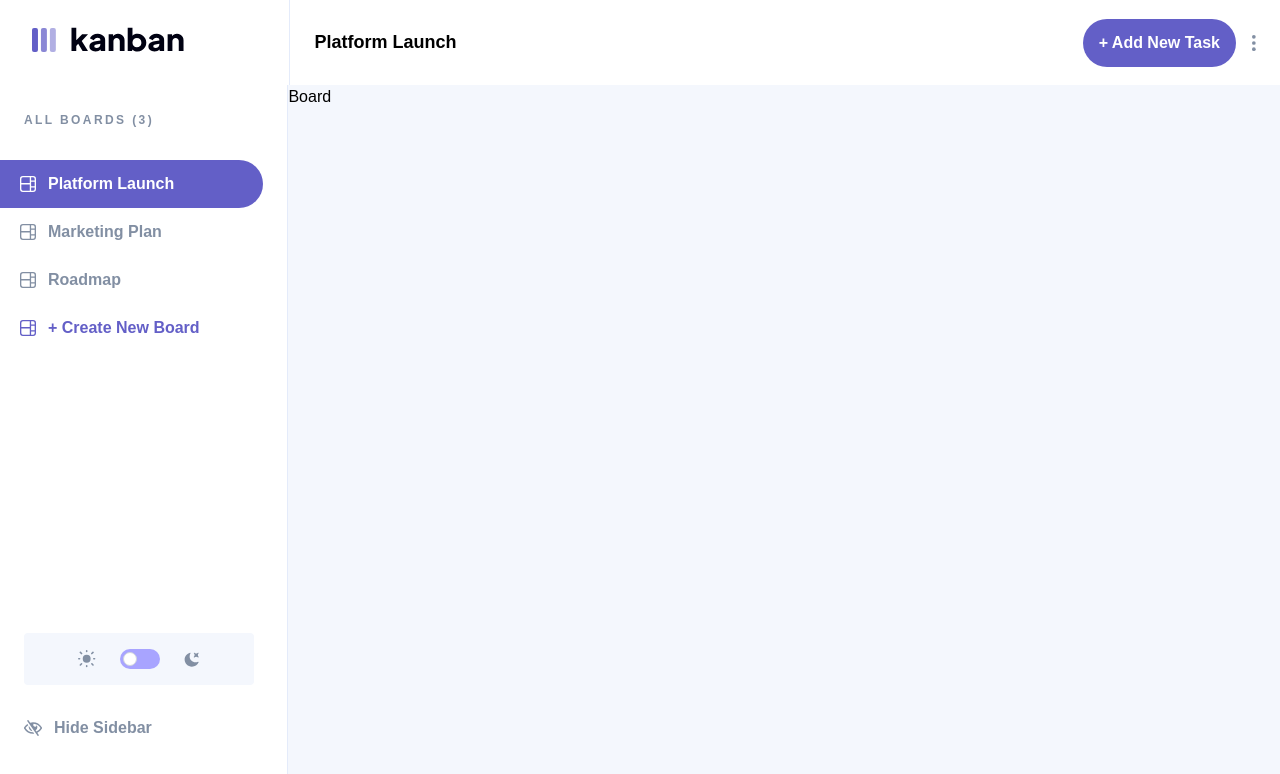
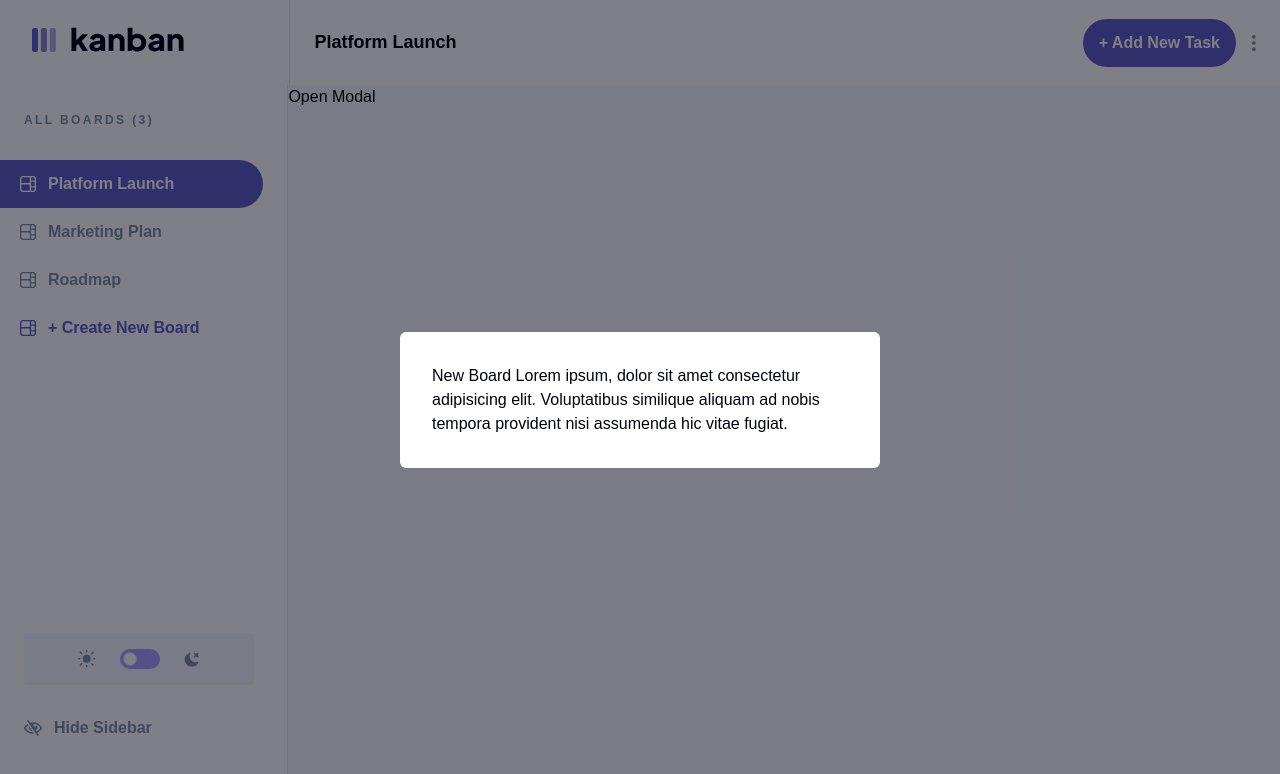
Before and after one commit to Em-codes/kanban-project-manager, a Next.js app: page / in a window 1280 px wide. Both pictures are taken after a click on the element "+ Create New Board". Shown: the top 774 px of the page. Built offline with nearby package versions, Linux system fonts and the light colour scheme.

Commit message:
Dev/UI- custom modal build-up

```diff
--- a/package.json
+++ b/package.json
@@ -13,7 +13,8 @@
     "next": "12.2.4",
     "next-themes": "^0.2.0",
     "react": "18.2.0",
-    "react-dom": "18.2.0"
+    "react-dom": "18.2.0",
+    "usehooks-ts": "^2.6.0"
   },
   "devDependencies": {
     "@types/node": "^18.7.1",
--- a/src/components/Board/Board.tsx
+++ b/src/components/Board/Board.tsx
@@ -1,4 +1,6 @@
+import Modal from "@components/Modal";
 import ShowSidebar from "./ShowSideBar";
+import { useState } from 'react'
 
 interface props {
   isSidebar: boolean,
@@ -6,11 +8,18 @@ interface props {
 }
 
 const Board = ({ isSidebar, setIsSidebar }: props): JSX.Element => {
+  const [isModal, setIsModal] = useState(false)
+
   return (
+    <>
     <div className="bg-lightGrey w-full dark:bg-veryDarkGrey">
-      Board
+      <span onClick={() => setIsModal(!isModal)}>Open Modal</span>
       <ShowSidebar setIsSidebar={setIsSidebar} isSidebar={isSidebar} />
     </div>
+    <Modal showModal={isModal} setShowModal={setIsModal} >
+        Hello World
+      </Modal>
+    </>
   )
 }
 
--- /dev/null
+++ b/src/components/Modal/Modal.tsx
@@ -0,0 +1,29 @@
+import React, { useRef, useState } from 'react'
+import { useOnClickOutside } from 'usehooks-ts'
+
+interface props {
+    showModal: boolean,
+    children: any
+    setShowModal: (val: boolean) => void;
+  }
+
+const Modal = ({showModal, setShowModal, children}: props) => {
+    const modalRef = useRef(null)
+
+    const handleClickOutside = () => { setShowModal(!showModal) }
+    useOnClickOutside(modalRef, handleClickOutside)
+
+    return (
+       showModal ? (
+       <div className='fixed w-full h-full left-0 top-0 flex items-center justify-center z-50 bg-modalBackgroundLayer'>
+            <div
+                ref={modalRef}
+                className='max-w-[480px] w-full bg-white rounded-md text-black p-8' >
+                {children}
+            </div>
+        </div>
+       ) : null
+    )
+}
+
+export default Modal;
--- /dev/null
+++ b/src/components/Modal/index.ts
@@ -0,0 +1,2 @@
+export * from './Modal'
+export { default } from './Modal'
--- a/src/components/SideBar/CreateNewBoard.tsx
+++ b/src/components/SideBar/CreateNewBoard.tsx
@@ -1,11 +1,18 @@
-import React from 'react'
+import Modal from '@components/Modal'
+import React, { useState } from 'react'
 
 const CreateNewBoard = () => {
+    const [isCreateBoardModal, setIsCreateBoardModal] = useState<boolean>(false)
     return (
-        <div className='py-3 hover:bg-mainPurple hover:text-white text-mainPurple mb-4 flex items-center rounded-r-3xl mr-6 text-base font-bold gap-3 pl-6 -ml-1 cursor-pointer ease transition duration-500 hover:bg-opacity-60'>
-            <svg width="16" height="16" xmlns="http://www.w3.org/2000/svg"><path d="M0 2.889A2.889 2.889 0 0 1 2.889 0H13.11A2.889 2.889 0 0 1 16 2.889V13.11A2.888 2.888 0 0 1 13.111 16H2.89A2.889 2.889 0 0 1 0 13.111V2.89Zm1.333 5.555v4.667c0 .859.697 1.556 1.556 1.556h6.889V8.444H1.333Zm8.445-1.333V1.333h-6.89A1.556 1.556 0 0 0 1.334 2.89V7.11h8.445Zm4.889-1.333H11.11v4.444h3.556V5.778Zm0 5.778H11.11v3.11h2a1.556 1.556 0 0 0 1.556-1.555v-1.555Zm0-7.112V2.89a1.555 1.555 0 0 0-1.556-1.556h-2v3.111h3.556Z" fill="currentColor" /></svg>
-            + Create New Board
-        </div>
+        <>
+            <div onClick={() => setIsCreateBoardModal(!isCreateBoardModal)} className='py-3 hover:bg-mainPurple hover:text-white text-mainPurple mb-4 flex items-center rounded-r-3xl mr-6 text-base font-bold gap-3 pl-6 -ml-1 cursor-pointer ease transition duration-500 hover:bg-opacity-60'>
+                <svg width="16" height="16" xmlns="http://www.w3.org/2000/svg"><path d="M0 2.889A2.889 2.889 0 0 1 2.889 0H13.11A2.889 2.889 0 0 1 16 2.889V13.11A2.888 2.888 0 0 1 13.111 16H2.89A2.889 2.889 0 0 1 0 13.111V2.89Zm1.333 5.555v4.667c0 .859.697 1.556 1.556 1.556h6.889V8.444H1.333Zm8.445-1.333V1.333h-6.89A1.556 1.556 0 0 0 1.334 2.89V7.11h8.445Zm4.889-1.333H11.11v4.444h3.556V5.778Zm0 5.778H11.11v3.11h2a1.556 1.556 0 0 0 1.556-1.555v-1.555Zm0-7.112V2.89a1.555 1.555 0 0 0-1.556-1.556h-2v3.111h3.556Z" fill="currentColor" /></svg>
+                + Create New Board
+            </div>
+            <Modal showModal={isCreateBoardModal} setShowModal={setIsCreateBoardModal} >
+                New Board Lorem ipsum, dolor sit amet consectetur adipisicing elit. Voluptatibus similique aliquam ad nobis tempora provident nisi assumenda hic vitae fugiat.
+            </Modal>
+        </>
     )
 }
 
--- a/src/pages/index.tsx
+++ b/src/pages/index.tsx
@@ -15,7 +15,7 @@ const Home: NextPage = () => {
       <Header />
       <div className='flex h-[calc(100vh-85px)]'>
         {isSidebar && <SideBar isSidebar={isSidebar} setIsSidebar={setIsSidebar} /> }
-        <Board setIsSidebar={setIsSidebar} isSidebar={isSidebar}/>
+        <Board setIsSidebar={setIsSidebar} isSidebar={isSidebar}  />
       </div>
     </main>
   )
--- a/src/styles/globals.css
+++ b/src/styles/globals.css
@@ -16,8 +16,6 @@
 }
 
 
-
-
 /* @media (prefers-color-scheme: dark) {
   html {
     color-scheme: dark;
--- a/tailwind.config.js
+++ b/tailwind.config.js
@@ -30,6 +30,7 @@ module.exports = {
         mainPurpleHover: "#A8A4FF",
         mainRed: "#EA5555",
         mainRedHover: "#FF9898",
+        modalBackgroundLayer: 'rgba(0, 0, 16, 0.5)',
       },
       letterSpacing: {
         widest: "0.15rem",
```
Also changed, not shown: 1 other file (tests, documents, lock files or other folders).
